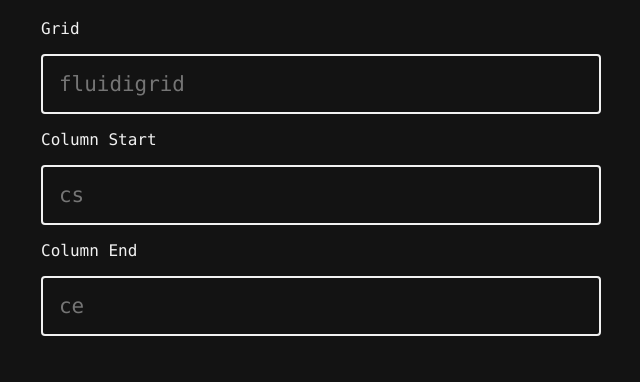
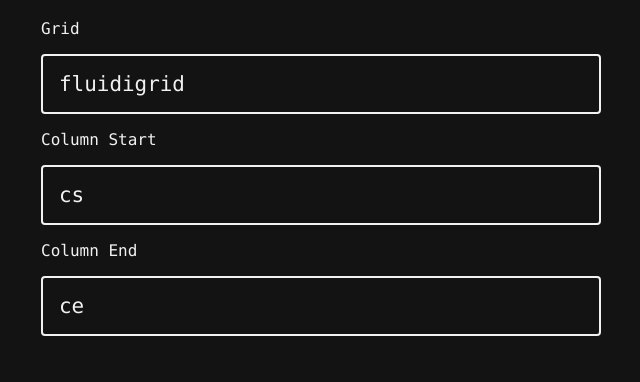
Before and after one commit to boriskirov/fluidigrid-website, a Next.js app: page /generator in a window 1280 px wide. Shown: the part 248-630 px from the top of the page, without its empty margins (7-647 px from the left). Built offline with nearby package versions, Linux system fonts and the light colour scheme.

Commit message:
fixed generator

```diff
--- a/pages/generator.js
+++ b/pages/generator.js
@@ -46,11 +46,21 @@ export default function Generator() {
         <h3>Fluidgrid Custom CSS generator</h3>
         <form>
           <label>Grid </label>
-          <input id="grid" type="text" placeholder="fluidigrid" />
+          <input
+            id="grid"
+            type="text"
+            placeholder="fluidigrid"
+            defaultValue="fluidigrid"
+          />
           <label>Column Start </label>
-          <input id="start" type="text" placeholder="cs" />{' '}
+          <input
+            id="start"
+            type="text"
+            placeholder="cs"
+            defaultValue="cs"
+          />{' '}
           <label>Column End </label>
-          <input id="end" type="text" placeholder="ce" />
+          <input id="end" type="text" placeholder="ce" defaultValue="ce" />
           <a
             className="button-donwload"
             type="button"
```
